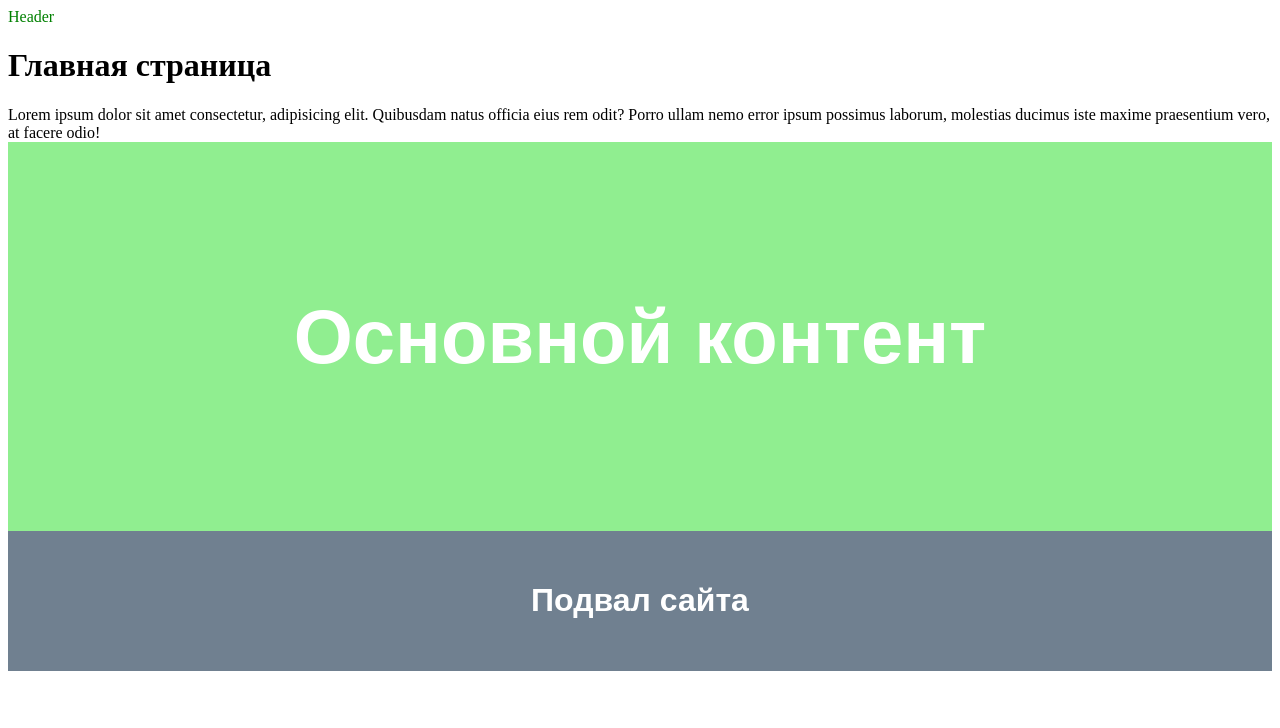
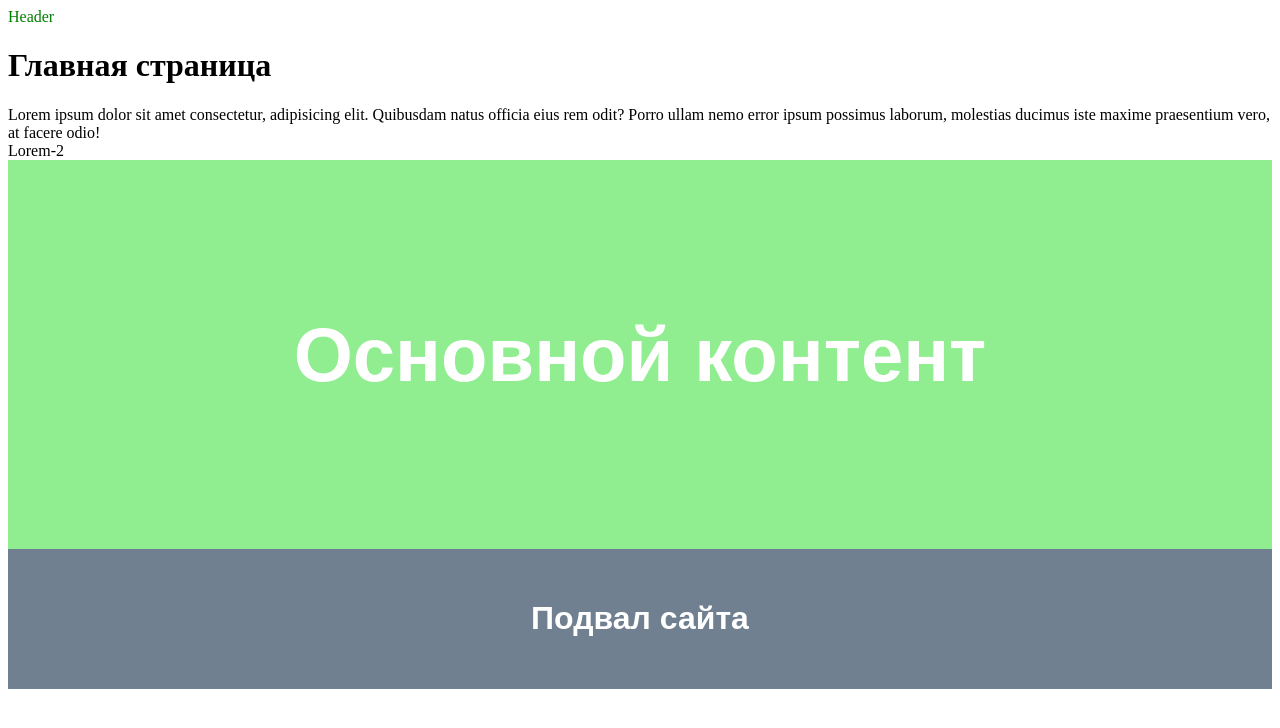
Before and after one commit to Desoul2412/Test-project, a plain HTML site: page index.html in a window 1280 px wide. Drawn offline with Linux system fonts and the light colour scheme.

Commit message:
create feature-2

```diff
--- a/index.html
+++ b/index.html
@@ -11,6 +11,7 @@
     <header class="header">Header</header>
     <h1>Главная страница</h1>
     <div>Lorem ipsum dolor sit amet consectetur, adipisicing elit. Quibusdam natus officia eius rem odit? Porro ullam nemo error ipsum possimus laborum, molestias ducimus iste maxime praesentium vero, at facere odio!</div>
+   <div>Lorem-2</div>
     <main class="main">
         <h1>Основной контент</h1>
     </main>
```
